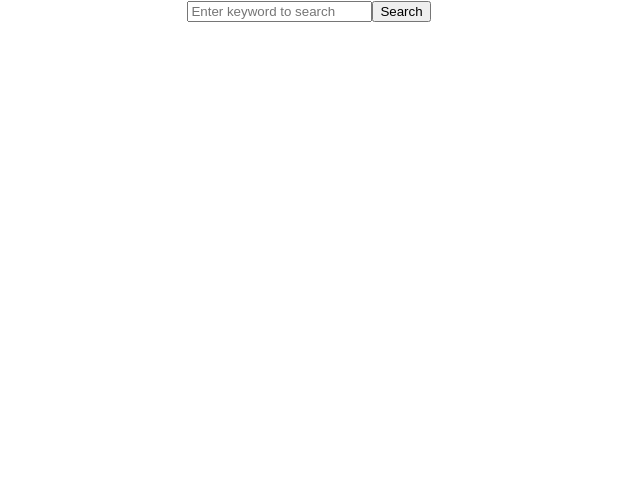
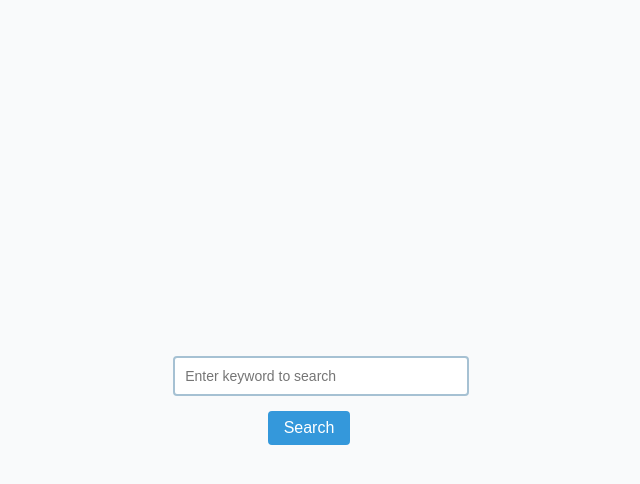
Before and after one commit to akindoju/search-engine, a React (Create React App) app: page / in a window 1280 px wide. Shown: the top 484 px of the page, without its empty margins (331-971 px from the left). Built offline with nearby package versions, Linux system fonts and the light colour scheme.

Commit message:
Styled searchbar component with css

```diff
--- a/src/components/searchbar/searchbar.css
+++ b/src/components/searchbar/searchbar.css
@@ -1,60 +1,42 @@
-/* .searchContainer{}
+body {
   background-color: #f9fafb;
   font-family: 'Open Sans', sans-serif;
   display: flex;
-  flex-direction: column;
   align-items: center;
   justify-content: center;
   min-height: 100vh;
   margin: 0;
-  overflow: hidden;
-`;
+}
 
-export const SignInTitle = styled.h2`
-  text-align: center;
-  margin: 0 0 20px;
-`;
-
-export const FormItem = styled.div`
-  padding-bottom: 5px;
-  position: relative;
-`;
-
-export const FormLabel = styled.label`
-  color: #777;
-  display: block;
-  margin-bottom: 5px;
-`;
-
-export const FormInput = styled.input`
-  border: 1px solid #3498db;
+.input {
+  border: 2px solid #a6c1d3;
   border-radius: 4px;
-  display: block;
+  display: inline-block;
   width: 100%;
   padding: 10px;
-  margin-bottom: 10px;
   font-size: 14px;
-  &:focus {
-    outline: none;
-    border-color: #777;
-  }
-`;
+}
 
-export const ErrorMessage = styled.div`
-  position: fixed;
-  bottom: 16.5rem;
-  color: red;
-`;
-
-export const FormButton = styled.button`
-  width: 100%;
+.btn {
+  width: 30%;
+  margin-top: 15px;
   background-color: #3498db;
   border: 2px solid #3498db;
   border-radius: 4px;
-  display: block;
   font-size: 16px;
-  padding: 6px 10px;
+  padding: 6px;
   color: white;
+  align-items: center;
+  justify-content: center;
   cursor: pointer;
-  margin-top: 15px;
-`; */
+}
+
+.input:focus,
+.btn:focus {
+  outline: 0;
+  border-color: #3498db;
+}
+
+.btn:active {
+  transform: scale(0.98);
+}
```
